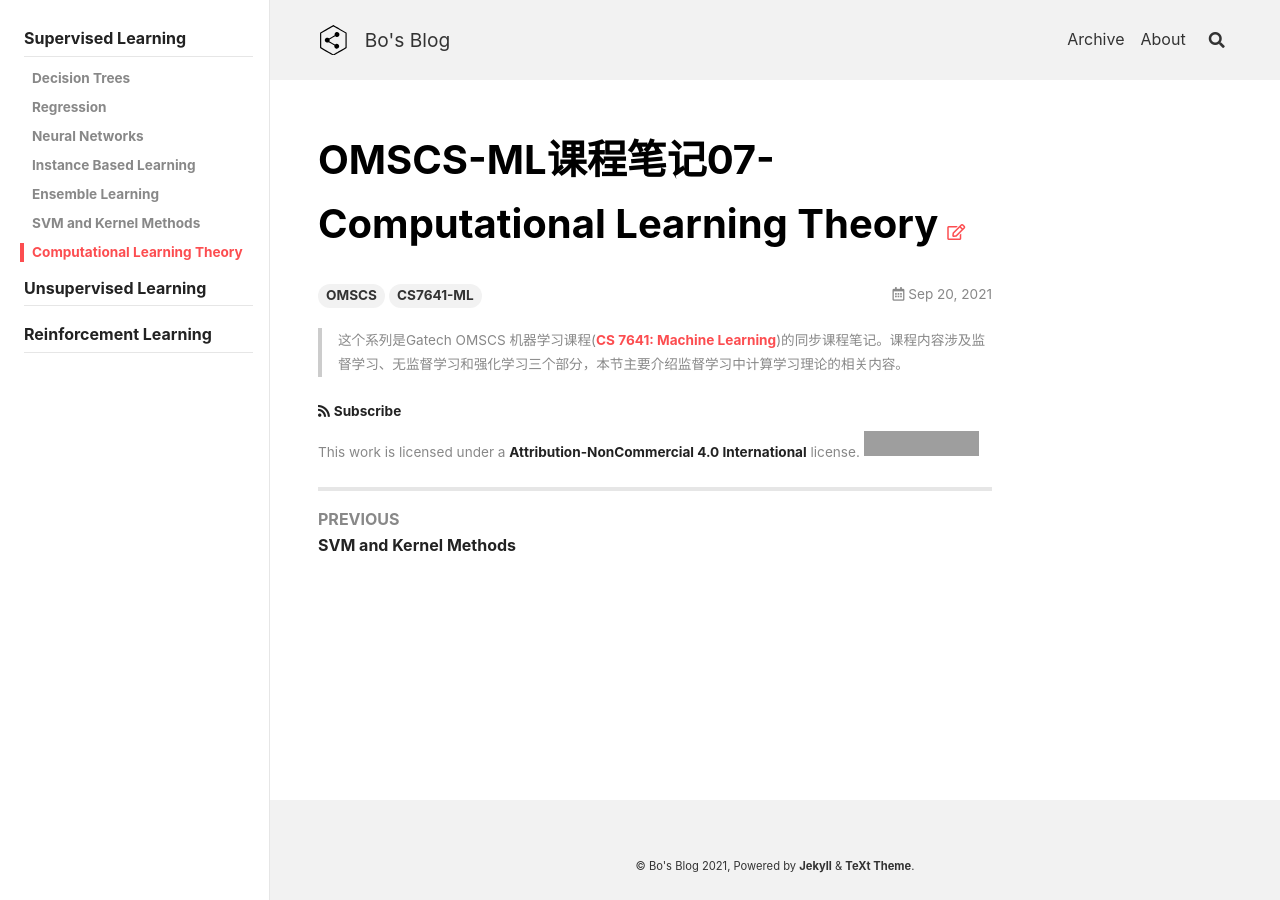
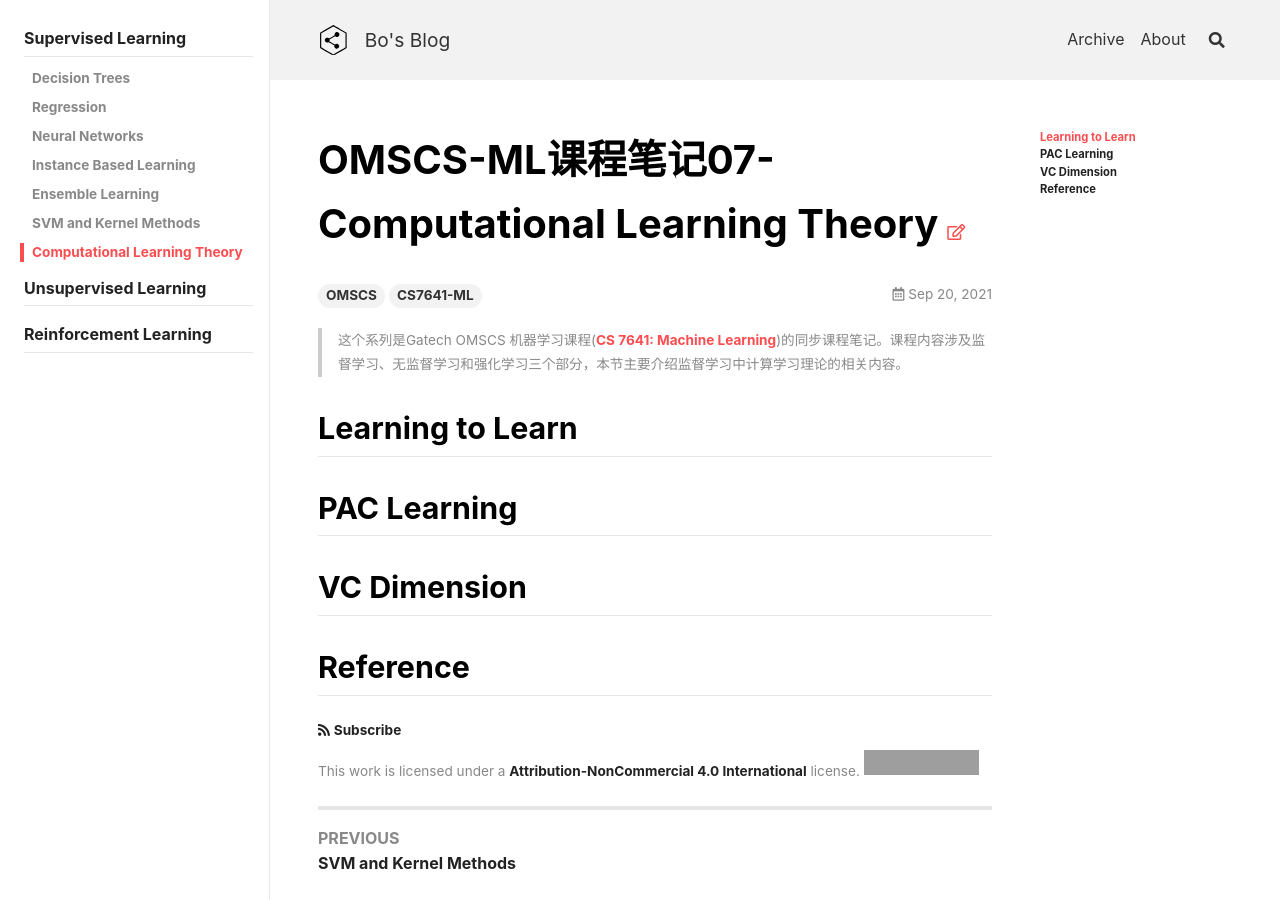
Before and after one commit to peng00bo00/peng00bo00_previous_blog, a Jekyll site: the page built from _posts/2021-09-20-OMSCS-ML-NOTES-07.md, in a window 1280 px wide. Built offline with Jekyll 4.4.1, drawn with Linux system fonts in a browser that asks for light colours; nearby versions of some CDN libraries; grey boxes are pictures that could not be loaded.

Commit message:
Update 2021-09-20-OMSCS-ML-NOTES-07.md

```diff
--- a/_posts/2021-09-20-OMSCS-ML-NOTES-07.md
+++ b/_posts/2021-09-20-OMSCS-ML-NOTES-07.md
@@ -11,3 +11,11 @@ sidebar:
 
 > 这个系列是Gatech OMSCS 机器学习课程([CS 7641: Machine Learning](https://omscs.gatech.edu/cs-7641-machine-learning))的同步课程笔记。课程内容涉及监督学习、无监督学习和强化学习三个部分，本节主要介绍监督学习中计算学习理论的相关内容。
 <!--more-->
+
+## Learning to Learn
+
+## PAC Learning
+
+## VC Dimension
+
+## Reference
```
